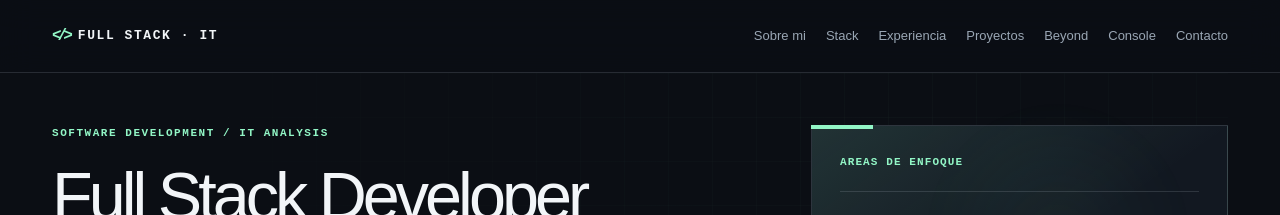
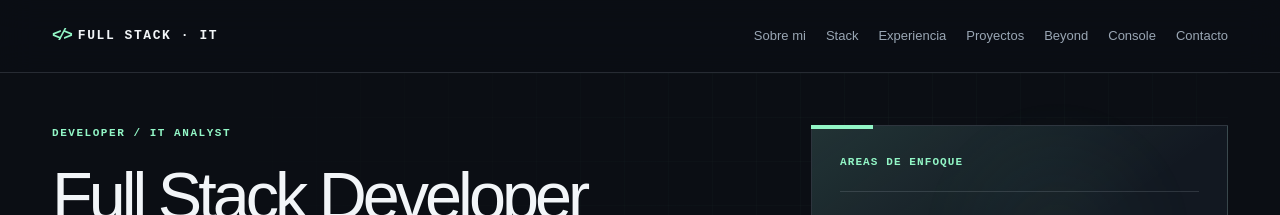
Before and after one commit to PsicoDevil/portfolio, a Next.js app in the folder apps/web/: page / in a window 1280 px wide. Shown: the top 215 px of the page. Built offline with nearby package versions, Linux system fonts and the light colour scheme.

Commit message:
fix: correct IT Analyst label

```diff
--- a/apps/web/src/app/page.tsx
+++ b/apps/web/src/app/page.tsx
@@ -13,7 +13,7 @@ export default function Home() {
       <main>
         <section className="hero section-shell" aria-labelledby="hero-title">
           <div className="hero-copy hero-stagger">
-            <p className="eyebrow">Software Development / IT Analysis</p>
+            <p className="eyebrow">DEVELOPER / IT ANALYST</p>
             <h1 id="hero-title">Full Stack Developer</h1>
             <p className="hero-subtitle">IT Analyst <span>&middot;</span> Software Development <span>&middot;</span> Automation</p>
             <p className="hero-description">Convierto necesidades de negocio en soluciones de software claras, mantenibles y conectadas con la realidad operativa.</p>
@@ -114,7 +114,7 @@ export default function Home() {
           <div className="contact-grid"><div><h2 id="contact-title">Hablemos de tu proximo desafio.</h2><p>Contame qué necesitás construir, mejorar o conectar.</p><ul className="contact-links">{contactLinks.map((link) => <li key={link.label}><span>{link.label}</span><a href={link.href} download={link.label === "Curriculum"} target={link.external ? "_blank" : undefined} rel={link.external ? "noreferrer" : undefined}>{link.value} <span aria-hidden="true">{link.external ? "↗" : "↓"}</span></a></li>)}</ul></div><ContactForm /></div>
         </section></ScrollReveal>
       </main>
-      <footer className="site-footer"><div className="site-footer-content"><span>Portfolio profesional</span><span>Full Stack Development <span aria-hidden="true">&middot;</span> IT Analysis</span></div></footer>
+      <footer className="site-footer"><div className="site-footer-content"><span>Portfolio profesional</span><span>Full Stack Developer <span aria-hidden="true">&middot;</span> IT Analyst</span></div></footer>
     </div>
   );
 }
```
